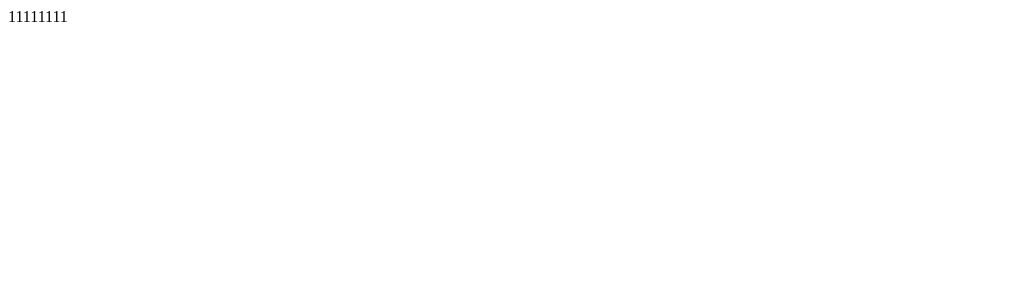
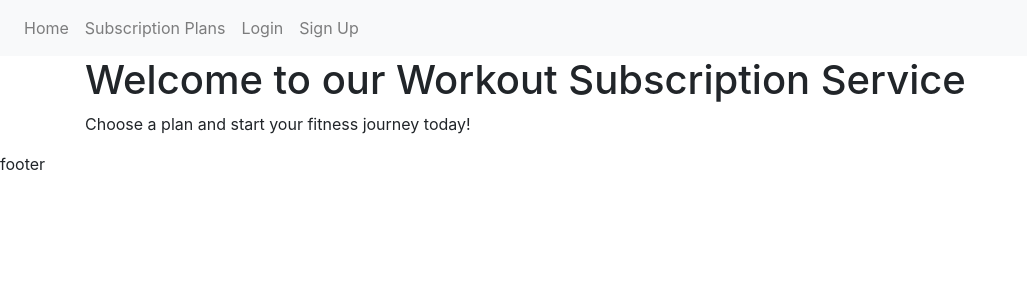
Before and after one commit to Pontaaaa/workout-plan, a Django app: page / in a window 1280 px wide. Before the commit the part shown is almost empty. Shown: the top 300 px of the page, without its empty margins (0-1027 px from the left). Run offline with Django 5.2, Linux system fonts and the light colour scheme; some libraries are stand-ins or nearby versions.

Commit message:
add home page intial html and css

```diff
--- a/Plans/Plan/templates/Plan/home.html
+++ b/Plans/Plan/templates/Plan/home.html
@@ -1 +1,35 @@
-11111111
+<!DOCTYPE html>
+<html lang="en">
+<head>
+  <meta charset="UTF-8">
+  <meta name="viewport" content="width=device-width, initial-scale=1.0">
+  <title>Workout Subscriptions</title>
+  <link href="https://stackpath.bootstrapcdn.com/bootstrap/4.5.2/css/bootstrap.min.css" rel="stylesheet">
+  <link rel="stylesheet" href="styles.css">
+</head>
+<body>
+  <header>
+    <nav class="navbar navbar-expand-lg navbar-light bg-light">
+      <ul class="navbar-nav mr-auto">
+        <li class="nav-item"><a class="nav-link" href="/">Home</a></li>
+        <li class="nav-item"><a class="nav-link" href="/plans/">Subscription Plans</a></li>
+        <li class="nav-item"><a class="nav-link" href="/login/">Login</a></li>
+        <li class="nav-item"><a class="nav-link" href="/signup/">Sign Up</a></li>
+      </ul>
+    </nav>
+  </header>
+
+  <main class="container">
+    <h1>Welcome to our Workout Subscription Service</h1>
+    <p>Choose a plan and start your fitness journey today!</p>
+  </main>
+
+  <footer class="footer">
+    <p>footer</p>
+  </footer>
+
+  <script src="https://code.jquery.com/jquery-3.5.1.slim.min.js"></script>
+  <script src="https://cdn.jsdelivr.net/npm/@popperjs/core@2.9.2/dist/umd/popper.min.js"></script>
+  <script src="https://stackpath.bootstrapcdn.com/bootstrap/4.5.2/js/bootstrap.min.js"></script>
+</body>
+</html>
```
